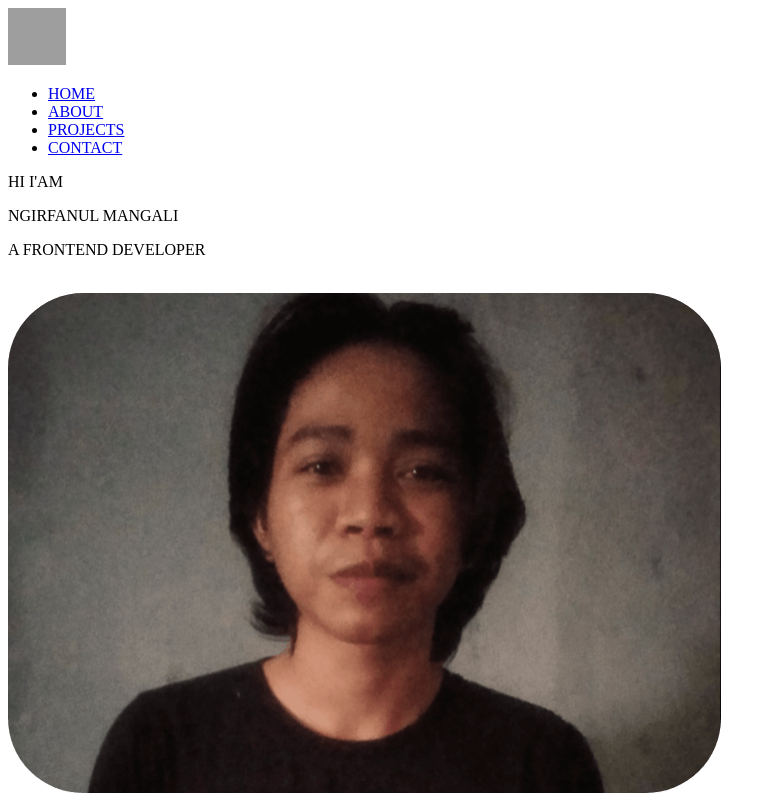
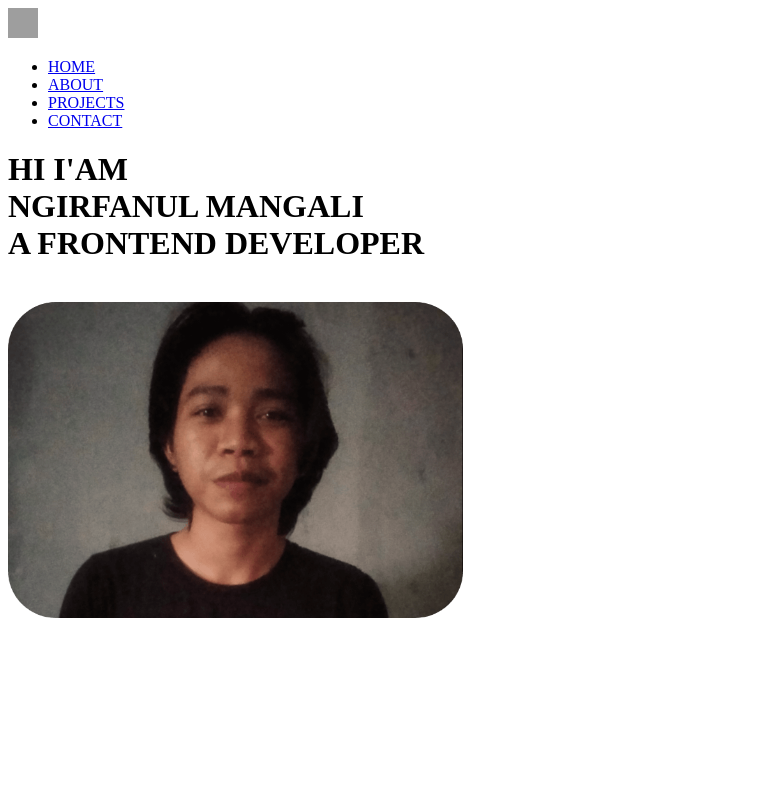
Before and after one commit to NgirfanulMangali/boot-camp, a plain HTML site: page PersonalWebsiteProject/index.html in a window 1280 px wide. Shown: the whole page, without its empty margins (0-776 px from the left). Drawn offline with Linux system fonts and the light colour scheme; grey boxes are pictures that could not be loaded.

Commit message:
about.html

```diff
--- a/PersonalWebsiteProject/index.html
+++ b/PersonalWebsiteProject/index.html
@@ -6,18 +6,17 @@
     <title>Personal Website</title>
 </head>
 <body>
-    <img src="images/fanullogo.png" alt="logo" style="width:58px;height:57px;">
+    <img src="images/fanullogo.png" alt="logo" style="width:30px;height:30px;">
     <ul>
         <li><a href="/PersonalWebsiteProject/index.html">HOME</a></li>
         <li><a href="/PersonalWebsiteProject/about.html">ABOUT</a></li>
         <li><a href="/PersonalWebsiteProject/projects.html">PROJECTS</a></li>
         <li><a href="/PersonalWebsiteProject/contact.html">CONTACT</a></li>
     </ul>
-    <p>HI I'AM</p>
-    <p>NGIRFANUL MANGALI</p>
-    <p>A FRONTEND DEVELOPER</p>
+    <h1>HI I'AM <br> NGIRFANUL MANGALI <br> A FRONTEND DEVELOPER</h1>
+
     <br>
-    <img src="images/fanul.png" alt="fotohomepage" style="width: 713px;height: 500px;">
+    <img src="images/fanul.png" alt="fotohomepage" style="width: 455px;height: 316px;">
 
 </body>
 </html>
```
Also changed, not shown: PersonalWebsiteProject/about.html (+1 -1 lines).
